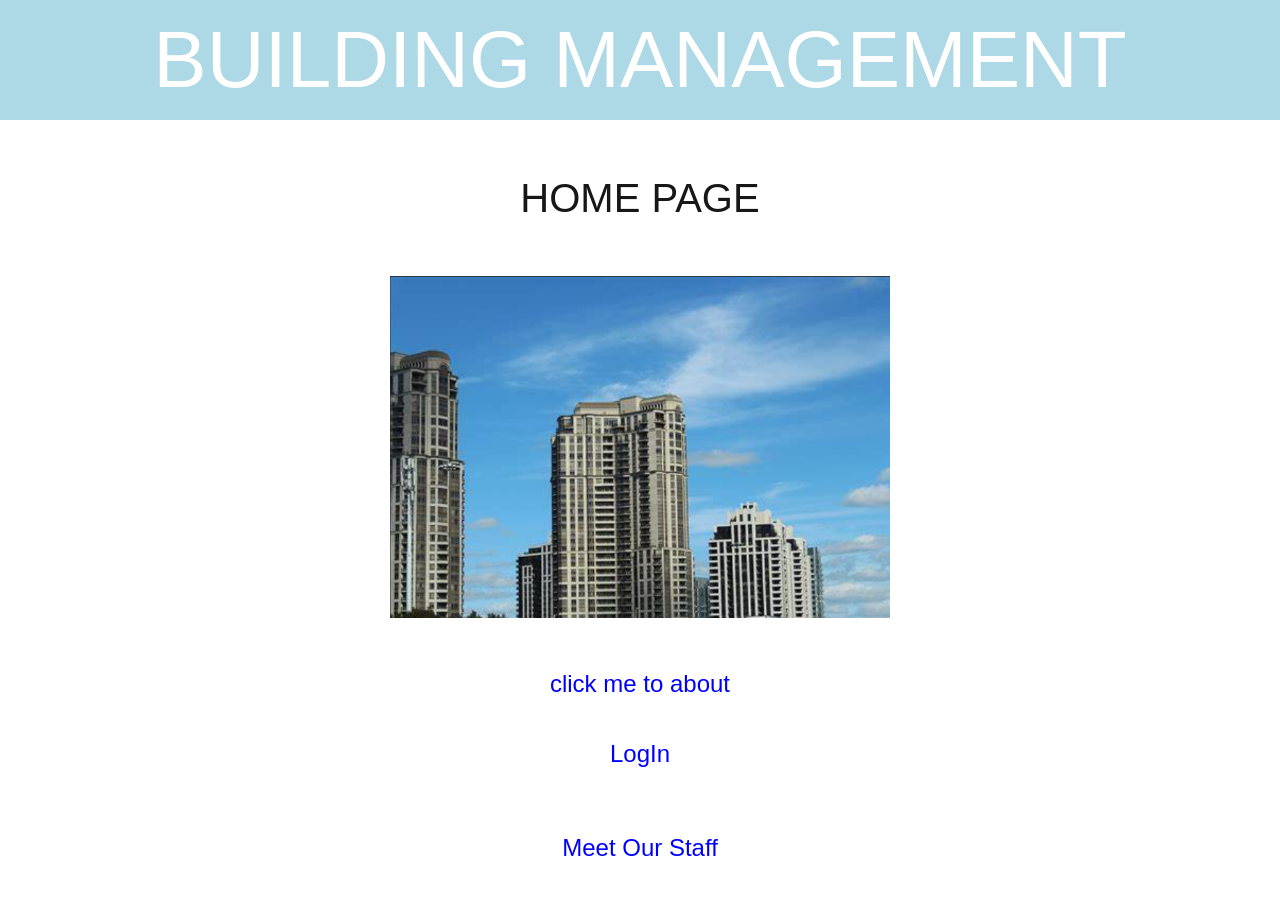
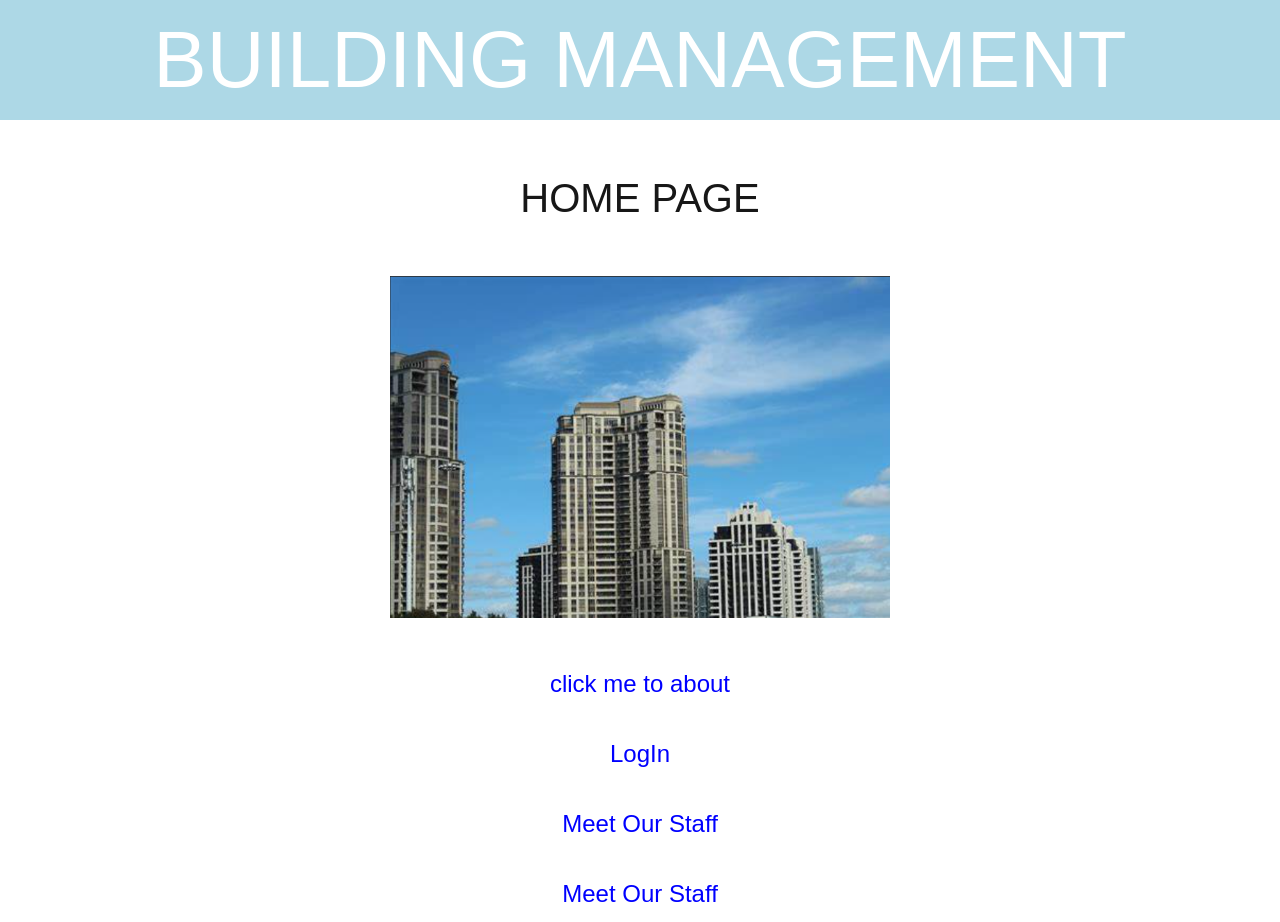
Before and after one commit to Na18422/building-management, a Next.js app: page / in a window 1280 px wide. Before the commit the page ends 876 px from the top, so only its background shows below. Built offline with nearby package versions, Linux system fonts and the light colour scheme.

Commit message:
Update page.tsx

```diff
--- a/app/page.tsx
+++ b/app/page.tsx
@@ -16,8 +16,12 @@ const Home: React.FC = () => {
       <a href="/LogIn"  rel="noopener noreferrer" style={{ color: 'blue', fontSize: '24px', display: 'block', marginBottom: '10px' }}>
           LogIn
       </a>
-      <br /><br />
+      <br />
        <a href="/Staff"  rel="noopener noreferrer" style={{ color: 'blue', fontSize: '24px', display: 'block', marginBottom: '10px' }}>
+          Meet Our Staff
+      </a>
+      <br />
+       <a href="/Payment"  rel="noopener noreferrer" style={{ color: 'blue', fontSize: '24px', display: 'block', marginBottom: '10px' }}>
           Meet Our Staff
       </a>
     </div>
```
